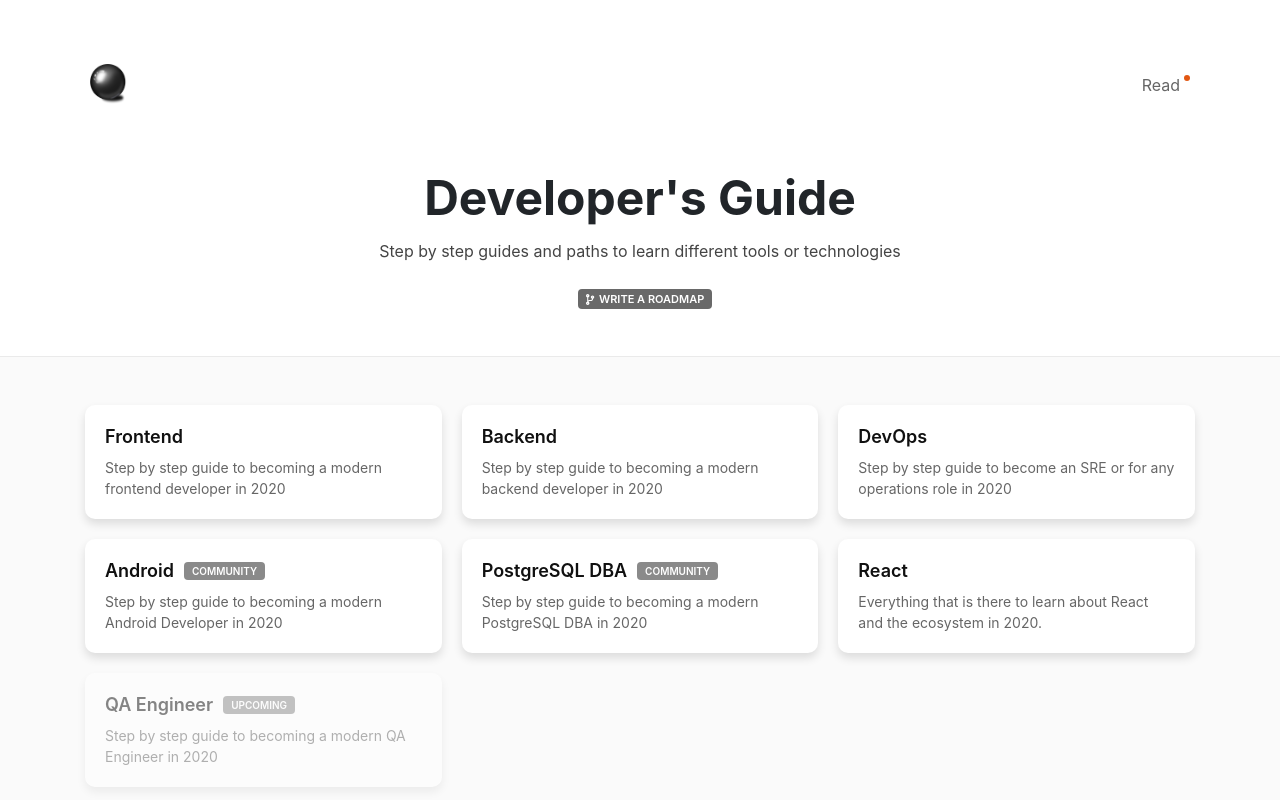
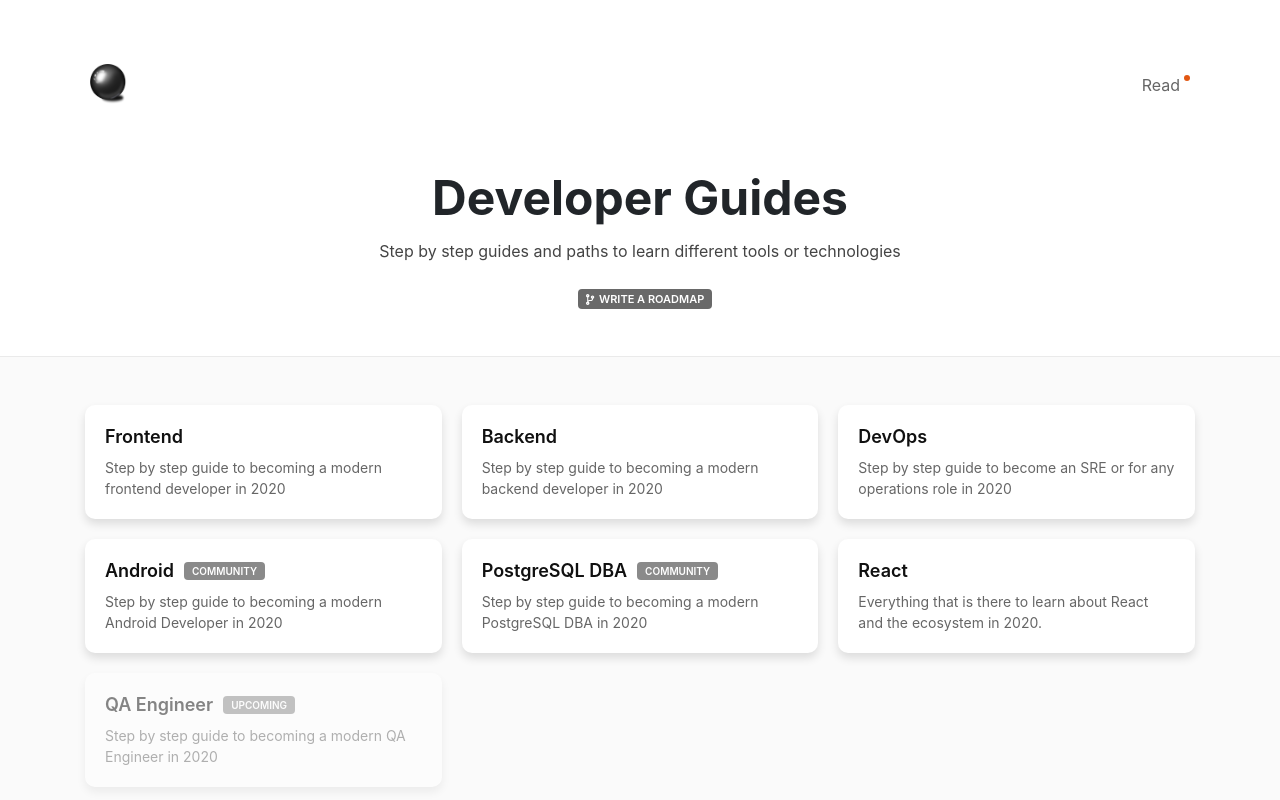
Before and after one commit to artyomDev/developer.guide, a Next.js app: page /roadmaps in a window 1280 px wide. Shown: the top 800 px of the page. Built offline with nearby package versions, Linux system fonts and the light colour scheme; no server answers; a small style sheet from the web is missing.

Commit message:
moder update

```diff
--- a/components/about-header/index.js
+++ b/components/about-header/index.js
@@ -8,7 +8,7 @@ const AboutHeader = () => (
         <img className='author-img d-none d-sm-none d-md-block d-lg-block d-xl-block' src="/artem.jpeg" />
         <div className="author-msg">
           <h1>Hello, I'm Artem Medianyk.</h1>
-          <p>I created <span className='flow-black'>developer's guide</span> to help developers find their path if they are confused and help them grow in their career.</p>
+          <p>I created <span className='flow-black'>Developer Guides</span> to help developers find their path if they are confused and help them grow in their career.</p>
           <div className="author-links">
             <a href="https://github.com/artyomDev/developer.guide">artyomDev</a>
           </div>
--- a/content/authors.json
+++ b/content/authors.json
@@ -2,28 +2,24 @@
   {
     "username": "jesse",
     "name": "Jesse Li",
-    "twitter": "__jesse_li",
     "picture": "/authors/jesse.png",
     "bio": "Software engineer."
   },
   {
     "username": "dmytrobol",
     "name": "Dmytro Bolkachov",
-    "twitter": "dmytrobol",
     "picture": "/authors/dmytrobol.png",
     "bio": "JavaScript Lad, Movie buff and coder interested in everything web related"
   },
   {
     "username": "spekulatius",
     "name": "Peter Thaleikis",
-    "twitter": "spekulatius1984",
     "picture": "/authors/spekulatius.jpg",
     "bio": "Developer building side-projects for fun, lover of the web and open source"
   },
   {
     "username": "ebrahimbharmal007",
     "name": "Ebrahim Bharmal",
-    "twitter": "BharmalEbrahim",
     "picture": "/authors/ebrahimbharmal007.png",
     "bio": "Love building projects using tools completely new to me. Python forever. Senior at University of Texas at Arlington (2021)"
   },
--- a/content/site.json
+++ b/content/site.json
@@ -1,6 +1,6 @@
 {
   "author": "Artem Medianyk",
-  "title": "A modern developer's guide",
+  "title": "A modern developer's guides",
   "name": "Developer Guide",
   "description": "Community driven roadmaps, articles, guides, quizzes, tips and resources for developers to learn from, identify their career paths, know what they don't know, find out the knowledge gaps, learn and improve.",
   "twitter": "",
--- a/pages/roadmaps.js
+++ b/pages/roadmaps.js
@@ -10,7 +10,7 @@ import siteConfig from 'content/site';
 import { BadgeLink, BadgesList, PrimaryBadge, SecondaryBadge } from 'components/badges';
 import Helmet from 'components/helmet';
 
-const PageTitle = "Developer's Guide";
+const PageTitle = "Developer Guides";
 const PageDescription = "Step by step guides and paths to learn different tools or technologies";
 
 function getBadgeText(roadmap) {
```
Also changed, not shown: 1 other file (tests, documents, lock files or other folders).
